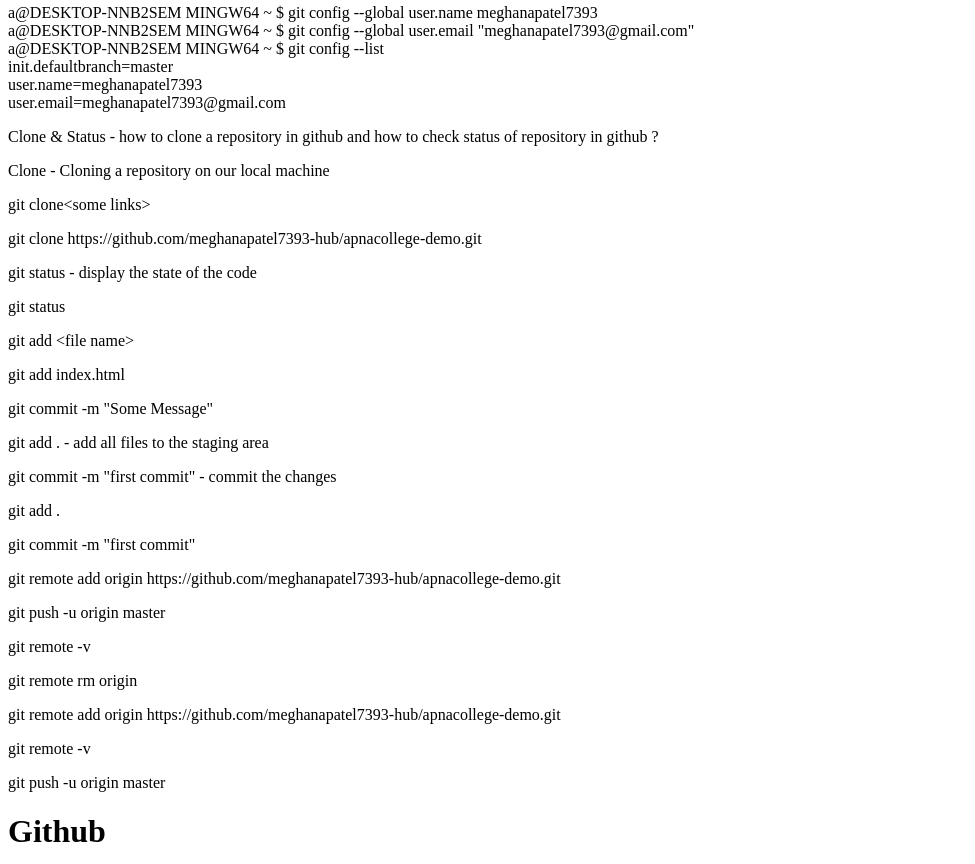
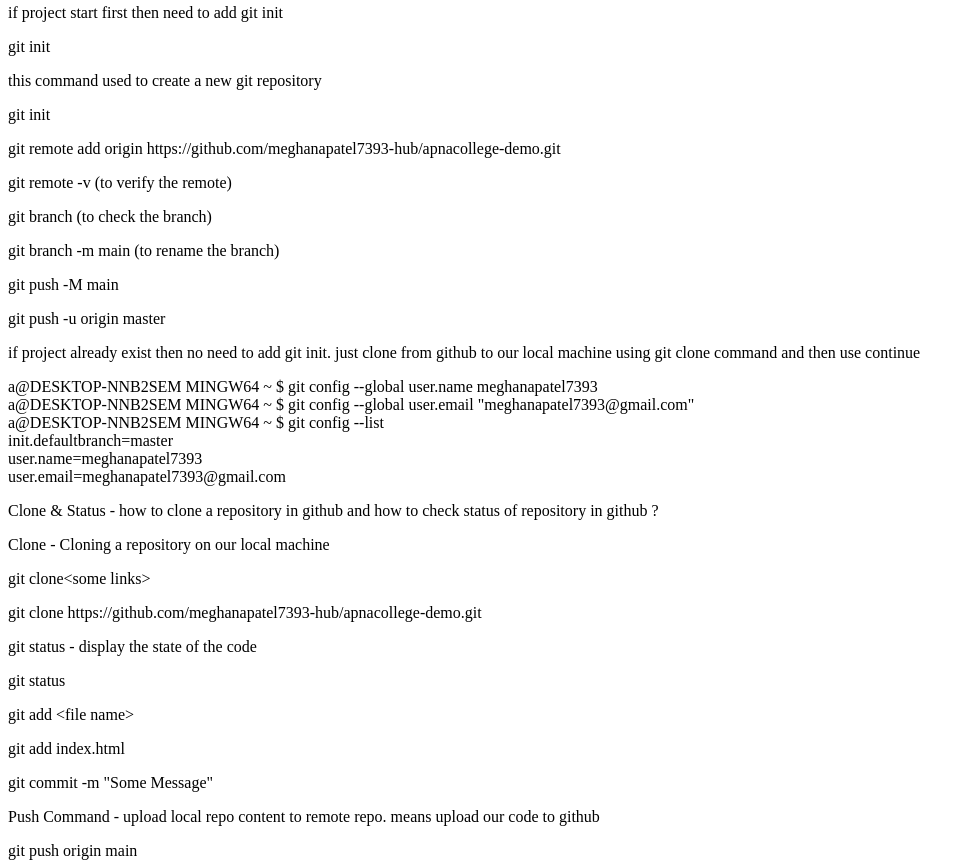
Before and after one commit to meghanapatel7393-hub/apnacollege-demo, a plain HTML site: page index.html in a window 1280 px wide. Shown: the part 520-1384 px from the top of the page, without its empty margins (0-975 px from the left). Drawn offline with Linux system fonts and the light colour scheme.

Commit message:
change inindex

```diff
--- a/index.html
+++ b/index.html
@@ -28,6 +28,24 @@
 
     <p>git config --list</p>
 
+    <p>if project start first then need to add git init</p>
+    <p>git init</p>
+    <p>this command used to create a new git repository</p>
+    <p>git init</p>
+    <p>
+      git remote add origin
+      https://github.com/meghanapatel7393-hub/apnacollege-demo.git
+    </p>
+    <p>git remote -v (to verify the remote)</p>
+    <p>git branch (to check the branch)</p>
+    <p>git branch -m main (to rename the branch)</p>
+    <p>git push -M main</p>
+    <p>git push -u origin master</p>
+
+    <p>
+      if project already exist then no need to add git init. just clone from
+      github to our local machine using git clone command and then use continue
+    </p>
     <p>
       a@DESKTOP-NNB2SEM MINGW64 ~ $ git config --global user.name
       meghanapatel7393
@@ -37,35 +55,65 @@
       <br />user.name=meghanapatel7393<br />user.email=meghanapatel7393@gmail.com
     </p>
 
-    <p>Clone & Status - how to clone a repository in github and how to check status of repository in github ?</p>
+    <p>
+      Clone & Status - how to clone a repository in github and how to check
+      status of repository in github ?
+    </p>
 
     <p>Clone - Cloning a repository on our local machine</p>
     <p>git clone&lt;some links&gt;</p>
 
-    <p>git clone  https://github.com/meghanapatel7393-hub/apnacollege-demo.git</p>
+    <p>
+      git clone https://github.com/meghanapatel7393-hub/apnacollege-demo.git
+    </p>
     <p>git status - display the state of the code</p>
     <p>git status</p>
 
     <p>git add &lt;file name&gt;</p>
     <p>git add index.html</p>
     <p>git commit -m "Some Message"</p>
+    <p>
+      Push Command - upload local repo content to remote repo. means upload our
+      code to github
+    </p>
+    <p>git push origin main</p>
 
-    <p>git add .  - add all files to the staging area</p>
+    <p>git add . - add all files to the staging area</p>
     <p>git commit -m "first commit" - commit the changes</p>
 
     <p>git add .</p>
     <p>git commit -m "first commit"</p>
 
-    <p>git remote add origin https://github.com/meghanapatel7393-hub/apnacollege-demo.git</p>
+    <p>
+      git remote add origin
+      https://github.com/meghanapatel7393-hub/apnacollege-demo.git
+    </p>
     <p>git push -u origin master</p>
 
     <p>git remote -v</p>
     <p>git remote rm origin</p>
-    <p>git remote add origin https://github.com/meghanapatel7393-hub/apnacollege-demo.git</p>
+    <p>
+      git remote add origin
+      https://github.com/meghanapatel7393-hub/apnacollege-demo.git
+    </p>
     <p>git remote -v</p>
     <p>git push -u origin master</p>
 
+    <p>
+      <br />…or create a new repository on the command line<br /><br />
+      echo "# localrepo" >> README.md
+      <br /><br />git init <br /><br />git add README.md <br /><br />git commit
+      -m "first commit" <br /><br />git branch -M main <br /><br />git remote
+      add origin https://github.com/meghanapatel7393-hub/localrepo.git
+      <br /><br />git push -u origin main <br /><br />
+    </p>
 
+    <p>
+      <br /><br />…or push an existing repository from the command line
+      <br /><br />git remote add origin
+      https://github.com/meghanapatel7393-hub/localrepo.git <br /><br />git
+      branch -M main <br /><br />git push -u origin main <br /><br />
+    </p>
 
     <h1>Github</h1>
     <p>
```
